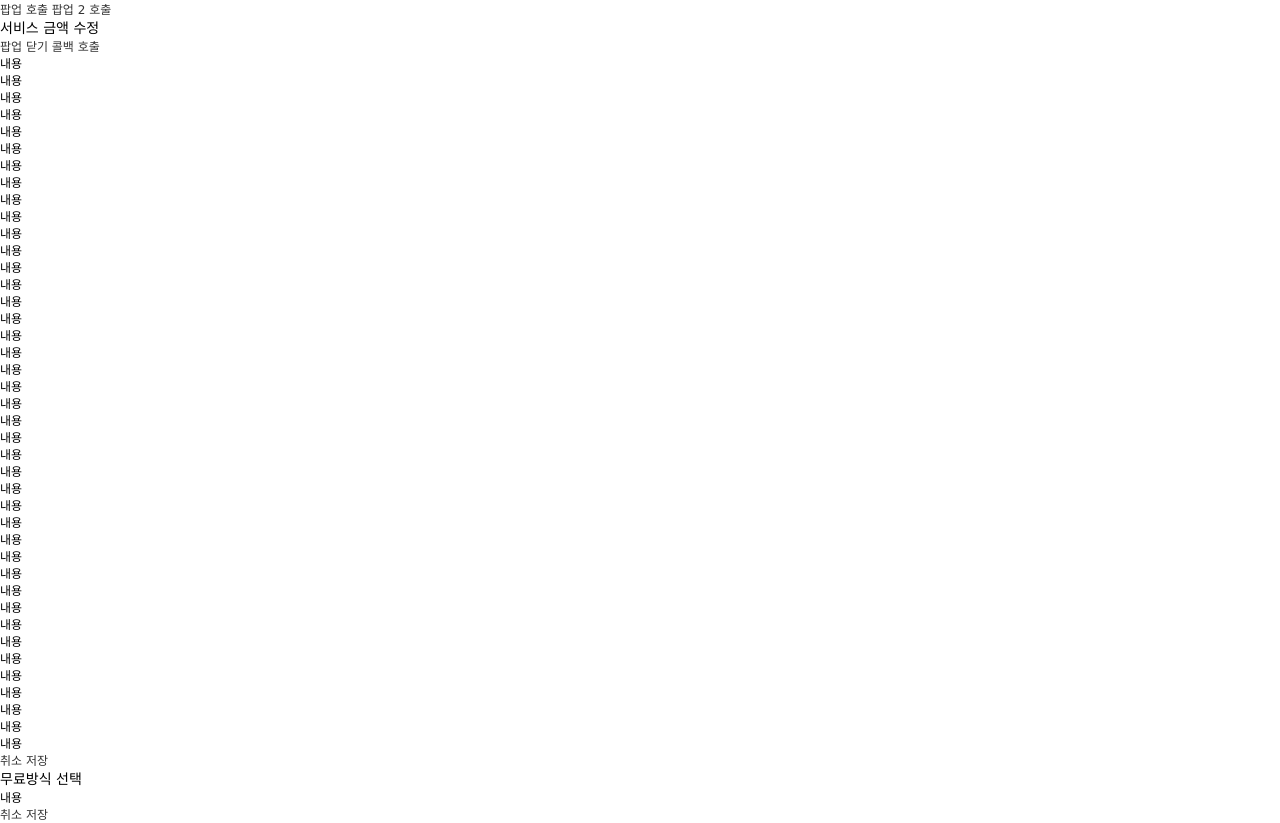
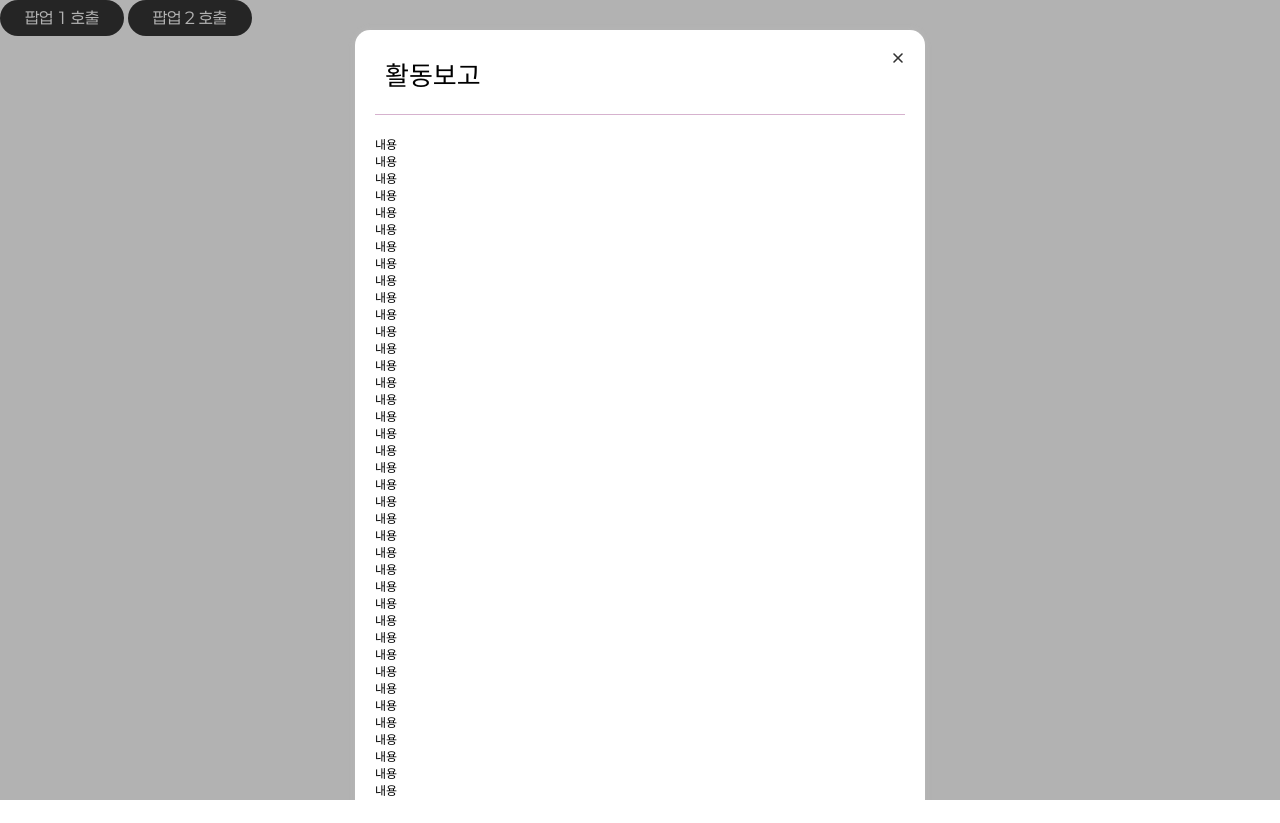
Before and after one commit to kik87827/seongnam_system, a website: page src/popup.html in a window 1280 px wide. After the commit the page ends 800 px from the top, so only its background shows below. Drawn offline with nearby package versions, Linux system fonts and the light colour scheme; files that its build step writes are made by us from their sources; files whose address does not match are found by name; a web font is replaced by a local one.

Commit message:
팝업 샘플 완료

```diff
--- a/src/popup.html
+++ b/src/popup.html
@@ -4,21 +4,19 @@
   <body class="front_body">
     <div class="page_wrap">
       <div>
-        <a href="#" class="btn_guide_box" id="btnCall">팝업 호출</a>
-        <a href="#" class="btn_guide_box" id="btnCall2">팝업 2 호출</a>
+        <a href="#" class="btn_box" id="btnCall"><span class="text_node">팝업 1 호출</span></a>
+        <a href="#" class="btn_box" id="btnCall2"><span class="text_node">팝업 2 호출</span></a>
       </div>
       <!-- popup -->
       <div class="popup_wrap" id="samplePopup">
-        <div class="bg_dim"></div>
-        <div class="popup_item">
+        <div class="popup_item_tb_wrap">
+          <div class="popup_item_tb">
+            <div class="popup_item_td">
+              <div class="popup_item skin2">
                 <div class="popup_title_row">
-            <h3 class="popup_title">서비스 금액 수정</h3>
+                  <h3 class="popup_title">활동보고</h3>
                 </div>
                 <div class="popup_contents_row">
-            <a href="#" class="btn_guide_box" id="btnInstanceTest">
-              팝업 닫기 콜백 호출
-            </a>
-            <br />
                   내용
                   <br />
                   내용
@@ -101,82 +99,88 @@
                   <br />
                   내용
                 </div>
-          <div class="popup_btn_row btn_bottom_wrap">
+                <div class="popup_btn_row btn_box_wrap">
                   <!-- close_trigger 있을시 닫기 -->
-            <a href="#" class="btn_submit_box close_trigger">
-              <span class="btn_submit_box_text">취소</span>
-            </a>
-            <a href="#" class="btn_submit_box primary_full close_trigger">
-              <span class="btn_submit_box_text">저장</span>
+                  <a href="#" class="btn_box secondary">
+                    <span class="text_node">보고하기</span>
                   </a>
                 </div>
-          <a href="javascript:;" class="btn_popup_close">
+                <a href="javascript:;" class="btn_layer_close">
                   <span class="hdtext">팝업 닫기</span>
                 </a>
               </div>
             </div>
+          </div>
+        </div>
+      </div>
       <div class="popup_wrap" id="samplePopup2">
-        <div class="bg_dim"></div>
-        <div class="popup_item sm_size">
+        <div class="popup_item_tb_wrap">
+          <div class="popup_item_tb">
+            <div class="popup_item_td">
+              <div class="popup_item size2">
                 <div class="popup_title_row">
-            <h3 class="popup_title">무료방식 선택</h3>
+                  <h3 class="popup_title">보고하기</h3>
                 </div>
-          <div class="popup_contents_row">내용</div>
-          <div class="popup_btn_row btn_bottom_wrap">
+                <div class="popup_contents_row">
+                  내용
+                  <br />
+                  내용
+                  <br />
+                  내용
+                  <br />
+                  내용
+                  <br />
+                  내용
+                  <br />
+                  내용
+                  <br />
+                  내용
+                  <br />
+                  내용
+                  <br />
+                  내용
+                </div>
+                <div class="popup_btn_row btn_box_wrap">
                   <!-- close_trigger 있을시 닫기 -->
-            <a href="#" class="btn_submit_box close_trigger">
-              <span class="btn_submit_box_text">취소</span>
+                  <a href="#" class="btn_box primary">
+                    <span class="text_node">저장</span>
                   </a>
-            <a href="#" class="btn_submit_box primary_full close_trigger">
-              <span class="btn_submit_box_text">저장</span>
+                  <a href="#" class="btn_box close_trigger">
+                    <span class="text_node">취소</span>
                   </a>
                 </div>
-          <a href="javascript:;" class="btn_popup_close">
+                <a href="javascript:;" class="btn_layer_close">
                   <span class="hdtext">팝업 닫기</span>
                 </a>
+              </div>
+            </div>
+          </div>
         </div>
       </div>
       <!-- // popup -->
 
       <script>
-        document.addEventListener("DOMContentLoaded", function () {
-          // 인스턴스 선언
-          let designPopup = new DesignPopup({
-            selector: "#samplePopup",
-            beforeCallback() {},
-            callback() {},
-            closeCallback() {},
+        popupShow({
+          target: "#samplePopup",
+          callback: function () {
+            console.log("callback");
+          },
         });
-          designPopup.popupShow(); // show
-          // designPopup.popupShow(); // hide
 
-          let designPopup2 = new DesignPopup({
-            selector: "#samplePopup2",
-            beforeCallback() {},
-            callback() {},
-            closeCallback() {},
+        $(function () {
+          $("#btnCall").on("click", function () {
+            popupShow({
+              target: "#samplePopup",
+              callback: function () {
+                console.log("callback");
+              },
             });
-          // designPopup2.popupShow(); // show
-          // designPopup2.popupShow(); // hide
-
-          setTimeout(() => {}, 3000);
-
-          // event
-          document.querySelector("#btnCall").addEventListener("click", () => {
-            designPopup.popupShow(); // show
           });
-          document.querySelector("#btnCall2").addEventListener("click", () => {
-            designPopup2.popupShow(); // show
-          });
-          document
-            .querySelector("#btnInstanceTest")
-            .addEventListener("click", () => {
-              designPopup.popupHide({
-                beforeClose() {
-                  console.log("samplePopup instance - beforeClose");
-                },
-                closeCallback() {
-                  console.log("samplePopup instance - closeCallback");
+          $("#btnCall2").on("click", function () {
+            popupShow({
+              target: "#samplePopup2",
+              callback: function () {
+                console.log("callback");
               },
             });
           });
--- a/src/static/css/_component.scss
+++ b/src/static/css/_component.scss
@@ -1,3 +1,19 @@
+/* button */
+.btn_box_wrap{
+    text-align:right;font-size:0;
+    .btn_box{margin-right:10px;
+        &:last-of-type{margin-right:0}
+    }
+}
+.btn_box{
+    display:inline-block;background:#353535; border-radius:100px; padding:10px 25px 9px; box-sizing:border-box; text-align:center;
+    &.primary{background:#8b1c74;}
+    &.secondary{background:#f6e5f2;
+        .text_node{color:#a50082;}
+    }
+    .text_node{@include font(16px,400,1,#fff); @include Paperlogy; white-space:nowrap; display:inline-block;}
+}
+
 /* slick */
 .slick_control_list{
     display:table;
@@ -14,3 +30,20 @@
         &.play{background-position:0 100%;}
     }
 }
+
+.layer_dim{display:none;position:fixed;top:0;left:0;width:100%;height:100%; z-index:50; background:#000; opacity:.3;}
+.popup_wrap{display:none;position:fixed;top:0;left:0;width:100%;height:100%; z-index:100;}
+.popup_item_tb_wrap{position:fixed;top:0;left:0;width:100%;height:100%;overflow:hidden; overflow-y:auto; position:relative;}
+.popup_item_tb{display:table; table-layout:fixed;position:absolute;top:0;left:0;width:100%;height:100%;}
+.popup_item_td{display:table-cell;vertical-align:middle;padding:30px;}
+.popup_item{background:#fff;box-shadow: 0px 0px 5.6px 1.4px rgba(197, 197, 197, 0.22); border-radius:15px; max-width:570px; margin:0 auto; box-sizing:border-box;
+    padding:60px; position:relative;
+    &.size2{max-width:385px;}
+    &.skin2{
+        padding:30px 20px;
+        .popup_title_row{padding:0 40px 20px 10px;border-bottom:1px solid #d6b2ce;margin-bottom:20px;}
+    }
+}
+.popup_title_row{padding:0 40px 20px 0;}
+.popup_title{@include font(26px,500,1.3,#000);}
+.btn_layer_close{width:35px;height:35px; position:absolute;top:10px;right:10px; @include bgicon_center(10px); background-image:url("../images/btn_layer_close_x2.png");}
--- a/src/static/js/ui.js
+++ b/src/static/js/ui.js
@@ -326,3 +326,69 @@ function footerFunc() {
     }, 500);
   }
 } */
+
+
+function popupShow(option){
+  $(function(){
+    var $target = $(option.target) || option.target;
+    var $target_close = $target.find(".close_trigger,.btn_layer_close");
+    var $page_wrap = $(".page_wrap");
+    var $popup_wrap = $(".popup_wrap");
+    var $html_body = $("html,body");
+    var $layer_dim = null;
+    var setTimer = 0;
+
+
+
+    if($(".layer_dim").length === 0){
+      $page_wrap.append("<div class='layer_dim' />");
+      $layer_dim = $(".layer_dim");
+    }
+
+    if(!!$target){
+      $popup_wrap.not($target).hide();
+      console.log();
+      $layer_dim.fadeIn();
+      $target.fadeIn();
+
+      if(setTimer){clearTimeout(setTimer)}
+      setTimer = setTimeout(function(){
+        if("callback" in option){
+          option.callback();
+        }
+      },520);
+
+      $html_body.addClass("touchDis");
+
+      $target_close.on("click",function(){
+        popupHide({
+          target : $(this).closest(".popup_wrap")
+        });
+      });
+    }
+  });
+}
+
+function popupHide(option){
+  $(function(){
+    var $target = $(option.target) || option.target;
+    var $html_body = $("html,body");
+    var $layer_dim = $(".layer_dim");
+    var setTimer = 0;
+
+
+    if(!!$target){
+      $layer_dim.fadeOut(function(){
+        $layer_dim.remove();
+      });
+      $target.fadeOut();
+      if(setTimer){clearTimeout(setTimer)}
+      setTimer = setTimeout(function(){
+        if("callback" in option){
+          option.callback();
+        }
+      },520);
+      $html_body.removeClass("touchDis");
+    }
+  });
+}
```
Also changed, not shown: src/codinglist.html (+2 -11 lines), dist/codinglist.html, dist/popup.html, dist/static/css/style.css, dist/static/images/btn_layer_close.png (added), dist/static/images/btn_layer_close_x2.png (added), dist/static/images/sd.jpg (added), dist/static/js/ui.js, 1 other file. Lines whose indentation alone changed are shown as unchanged.
